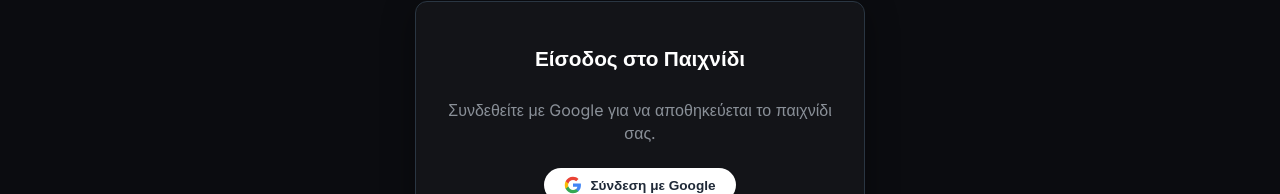
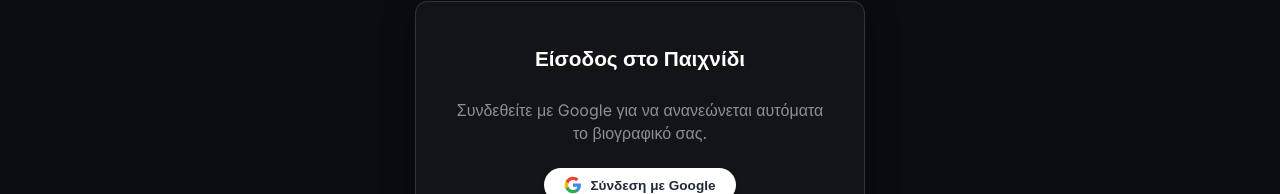
Before and after one commit to Codexx-ui/HotelMadness, a React (Vite) app: page / in a window 1280 px wide. Both pictures are taken after a click on the button "Skip Intro". Shown: the part 381-575 px from the top of the page. Built offline with nearby package versions, Linux system fonts and the light colour scheme; no server answers.

Commit message:
Update Google login prompt text with automatic resume update humor

```diff
--- a/src/App.jsx
+++ b/src/App.jsx
@@ -585,7 +585,7 @@
       }}>
         <h3 style={{ color: '#fff', fontSize: '1.3rem', marginBottom: '1.5rem', marginTop: 0 }}>Είσοδος στο Παιχνίδι</h3>
         <p style={{ color: 'var(--text-secondary)', fontSize: '1rem', marginBottom: '1.5rem', lineHeight: '1.4' }}>
-          Συνδεθείτε με Google για να αποθηκεύεται το παιχνίδι σας.
+          Συνδεθείτε με Google για να ανανεώνεται αυτόματα το βιογραφικό σας.
         </p>
         <div style={{ display: 'flex', justifyContent: 'center', marginBottom: '1.5rem' }}>
           <Auth session={session} loading={authLoading} />
```
